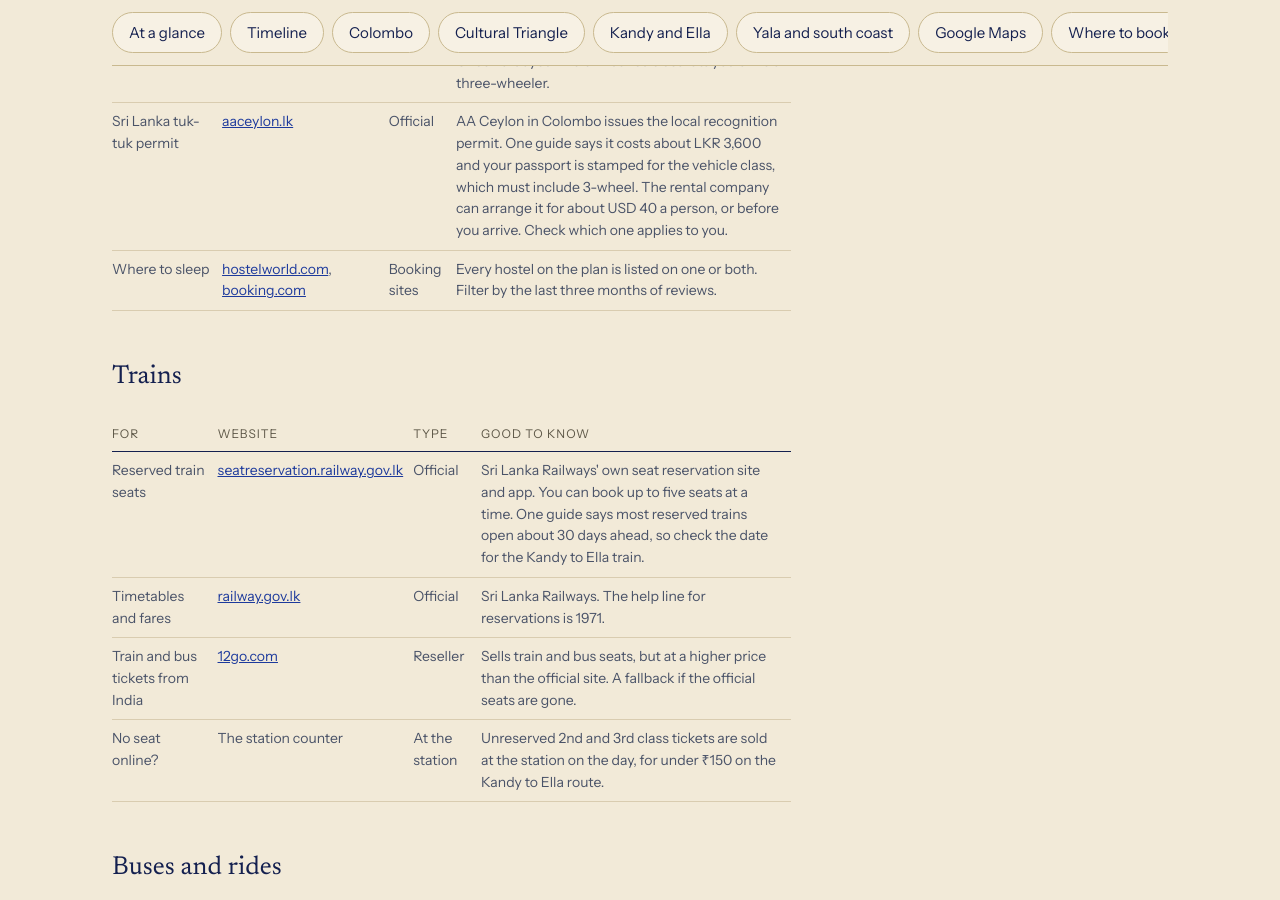
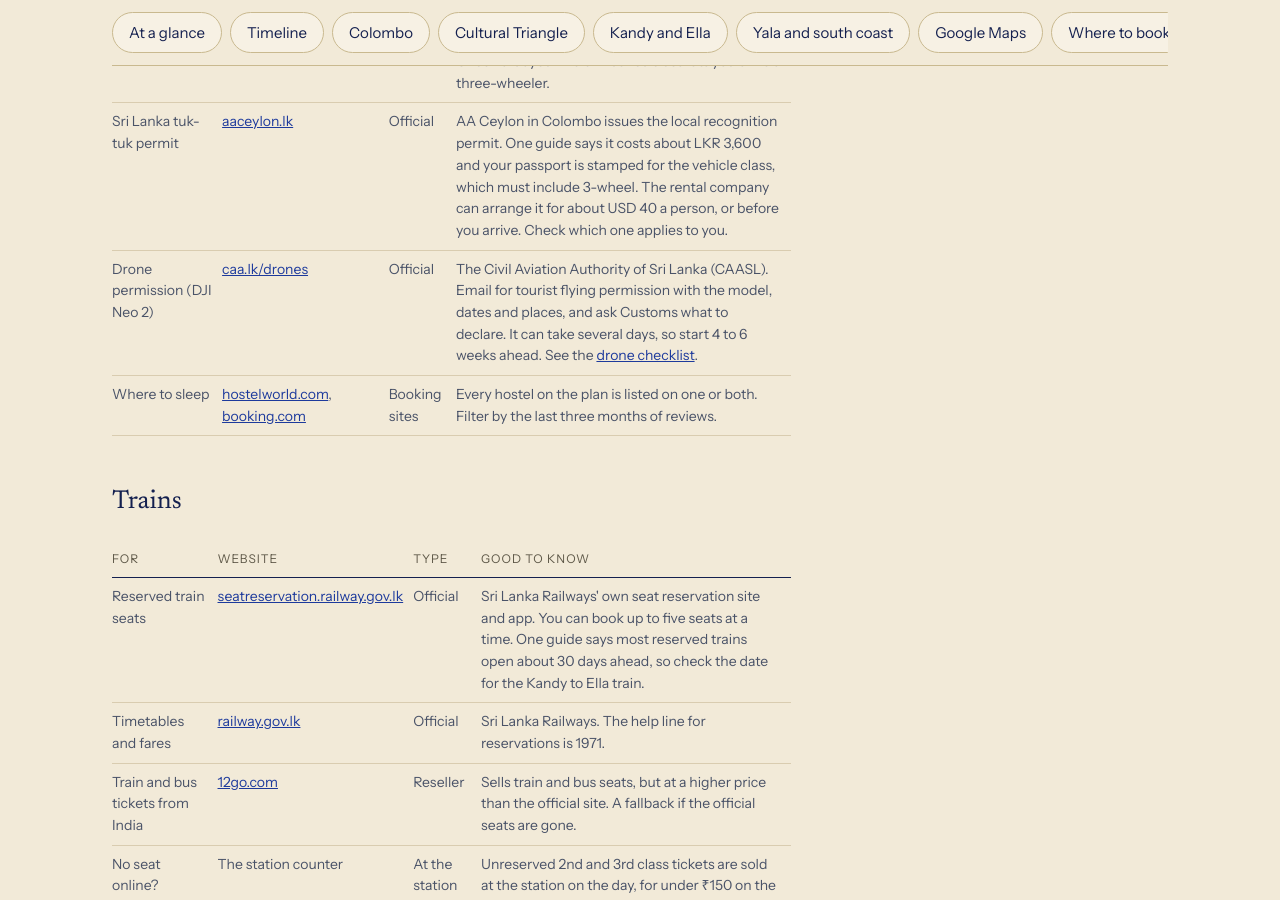
Before and after one commit to gdncomm-aditya-kanoi/Travel-Train, a Jekyll site: the page built from plans/sri-lanka.html, in a window 1280 px wide and 900 px high, scrolled down 22852 px. Built offline with Jekyll 4.4.1, drawn with Linux system fonts in a browser that asks for light colours.

Commit message:
Sri Lanka plan: add the drone permission step to the before-you-fly booking table
Co-Authored-By: Claude <noreply@anthropic.com>

```diff
--- a/plans/sri-lanka.html
+++ b/plans/sri-lanka.html
@@ -370,6 +370,7 @@ permalink: /plans/sri-lanka/
 <tr><td>Flights</td><td><a href="https://www.goindigo.in" target="_blank" rel="noopener">www.goindigo.in</a></td><td>Airline</td><td>IndiGo, for 6E-1183 out and the return. Your tickets are refundable.</td></tr>
 <tr><td>International Driving Permit (India)</td><td><a href="https://sarathi.parivahan.gov.in" target="_blank" rel="noopener">sarathi.parivahan.gov.in</a></td><td>Official</td><td>Apply here before you leave. The tuk-tuk company says you need your home licence plus an IDP with an A or B endorsement, and a guide says the IDP must be a physical one under the 1949 convention. Check that your Indian licence class lets you drive a three-wheeler.</td></tr>
 <tr><td>Sri Lanka tuk-tuk permit</td><td><a href="https://aaceylon.lk/services/idp/" target="_blank" rel="noopener">aaceylon.lk</a></td><td>Official</td><td>AA Ceylon in Colombo issues the local recognition permit. One guide says it costs about LKR 3,600 and your passport is stamped for the vehicle class, which must include 3-wheel. The rental company can arrange it for about USD 40 a person, or before you arrive. Check which one applies to you.</td></tr>
+<tr><td>Drone permission (DJI Neo 2)</td><td><a href="https://www.caa.lk/en/drones" target="_blank" rel="noopener">caa.lk/drones</a></td><td>Official</td><td>The Civil Aviation Authority of Sri Lanka (CAASL). Email for tourist flying permission with the model, dates and places, and ask Customs what to declare. It can take several days, so start 4 to 6 weeks ahead. See the <a href="#drone">drone checklist</a>.</td></tr>
 <tr><td>Where to sleep</td><td><a href="https://www.hostelworld.com" target="_blank" rel="noopener">hostelworld.com</a>, <a href="https://www.booking.com" target="_blank" rel="noopener">booking.com</a></td><td>Booking sites</td><td>Every hostel on the plan is listed on one or both. Filter by the last three months of reviews.</td></tr>
 </tbody></table></div>
 <h3>Trains</h3>
```
